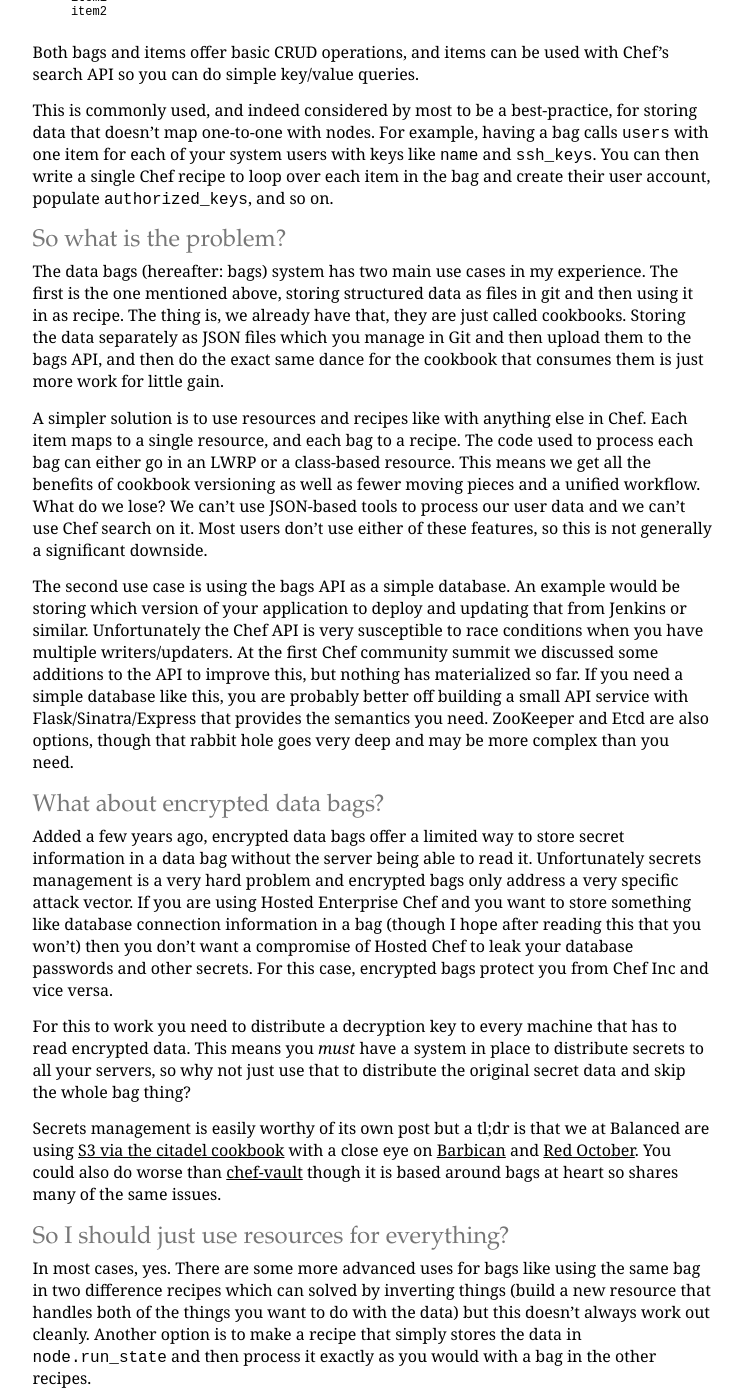
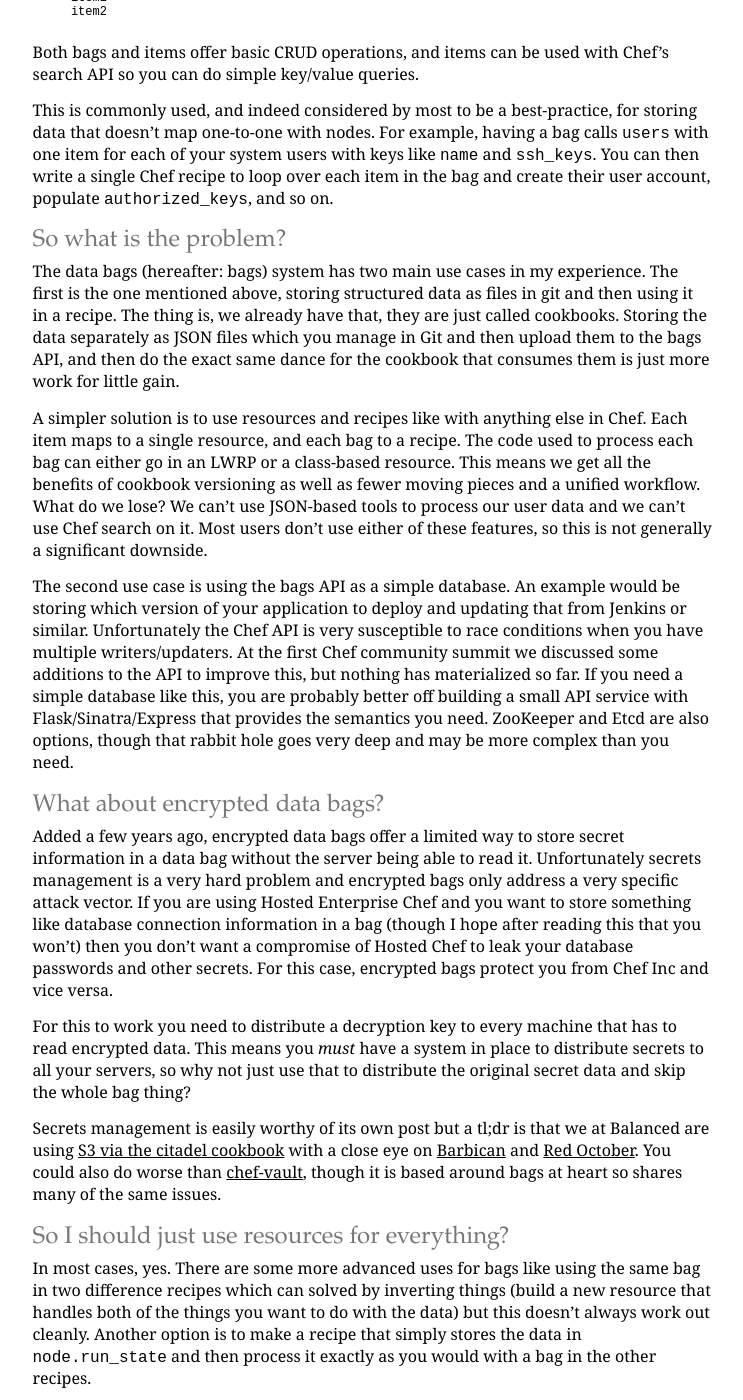
Before and after one commit to coderanger/coderanger.net, a Jekyll site: the page built from _posts/2014-02-23-data-bags.markdown, in a window 1280 px wide and 1400 px high, scrolled down 417 px. Shown: the whole window, without its empty margins (256-999 px from the left). Built offline with Jekyll 4.4.1, drawn with Linux system fonts in a browser that asks for light colours; nearby versions of some CDN libraries; some web fonts are replaced; Markdown is read by kramdown in place of the engine named in the settings; comment, search, counter and statistics services are not loaded; some of the changed text lies outside the part shown.

Commit message:
More typos.

```diff
--- a/_posts/2014-02-23-data-bags.markdown
+++ b/_posts/2014-02-23-data-bags.markdown
@@ -29,7 +29,7 @@
 
 The data bags (hereafter: bags) system has two main use cases in my experience.
 The first is the one mentioned above, storing structured data as files in git
-and then using it in as recipe. The thing is, we already have that, they are
+and then using it in a recipe. The thing is, we already have that, they are
 just called cookbooks. Storing the data separately as JSON files which you
 manage in Git and then upload them to the bags API, and then do the exact same
 dance for the cookbook that consumes them is just more work for little gain.
@@ -72,7 +72,7 @@
 Secrets management is easily worthy of its own
 post but a tl;dr is that we at Balanced are using [S3 via the citadel cookbook](https://github.com/balanced-cookbooks/citadel)
 with a close eye on [Barbican](https://github.com/cloudkeep/barbican) and [Red October](https://github.com/cloudflare/redoctober).
-You could also do worse than [chef-vault](https://github.com/Nordstrom/chef-vault)
+You could also do worse than [chef-vault](https://github.com/Nordstrom/chef-vault),
 though it is based around bags at heart so shares many of the same issues.
 
 ## So I should just use resources for everything?
```
Also changed, not shown: other parts of _posts/2014-02-23-data-bags.markdown (+1 -1 lines).
